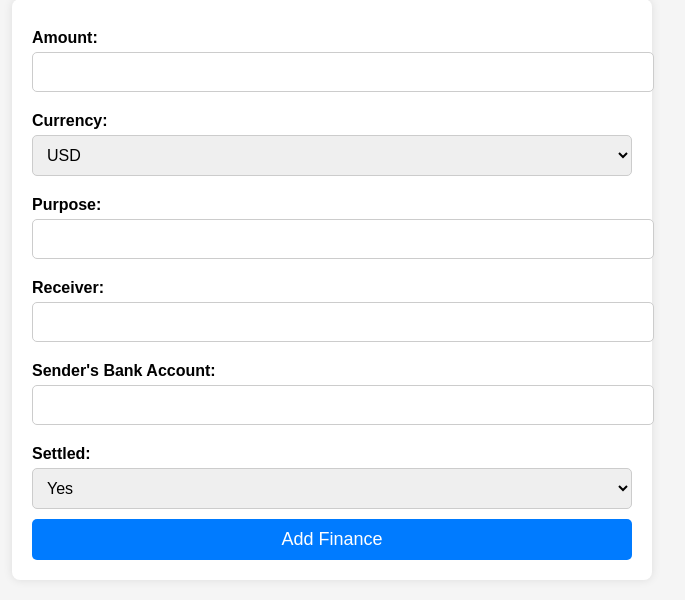
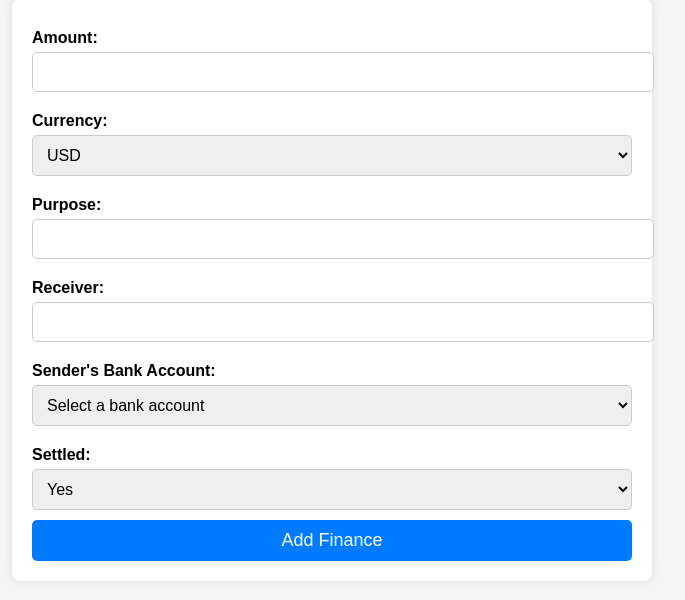
Before and after one commit to i2zoneadmin/cms, a Flask app: page /finance/add in a window 1280 px wide. Shown: the part 101-701 px from the top of the page, without its empty margins (308-993 px from the left). Run offline with Flask 3, Linux system fonts and the light colour scheme; a user stored in the database is signed in.

Commit message:
added finance management system

```diff
--- a/templates/add_finance.html
+++ b/templates/add_finance.html
@@ -28,7 +28,13 @@
         <input type="text" name="recipient" required>
 
         <label>Sender's Bank Account:</label>
-        <input type="text" name="bank_account" required>
+        <select name="bank_account" required>
+            <option value="" disabled selected>Select a bank account</option>
+            <option value="Zain's">Zain's</option>
+            <option value="Hammad's">Hammad's</option>
+            <option value="Rizwan's">Rizwan's</option>
+        </select>
+
 
         <label>Settled:</label>
         <select name="settled">
```
